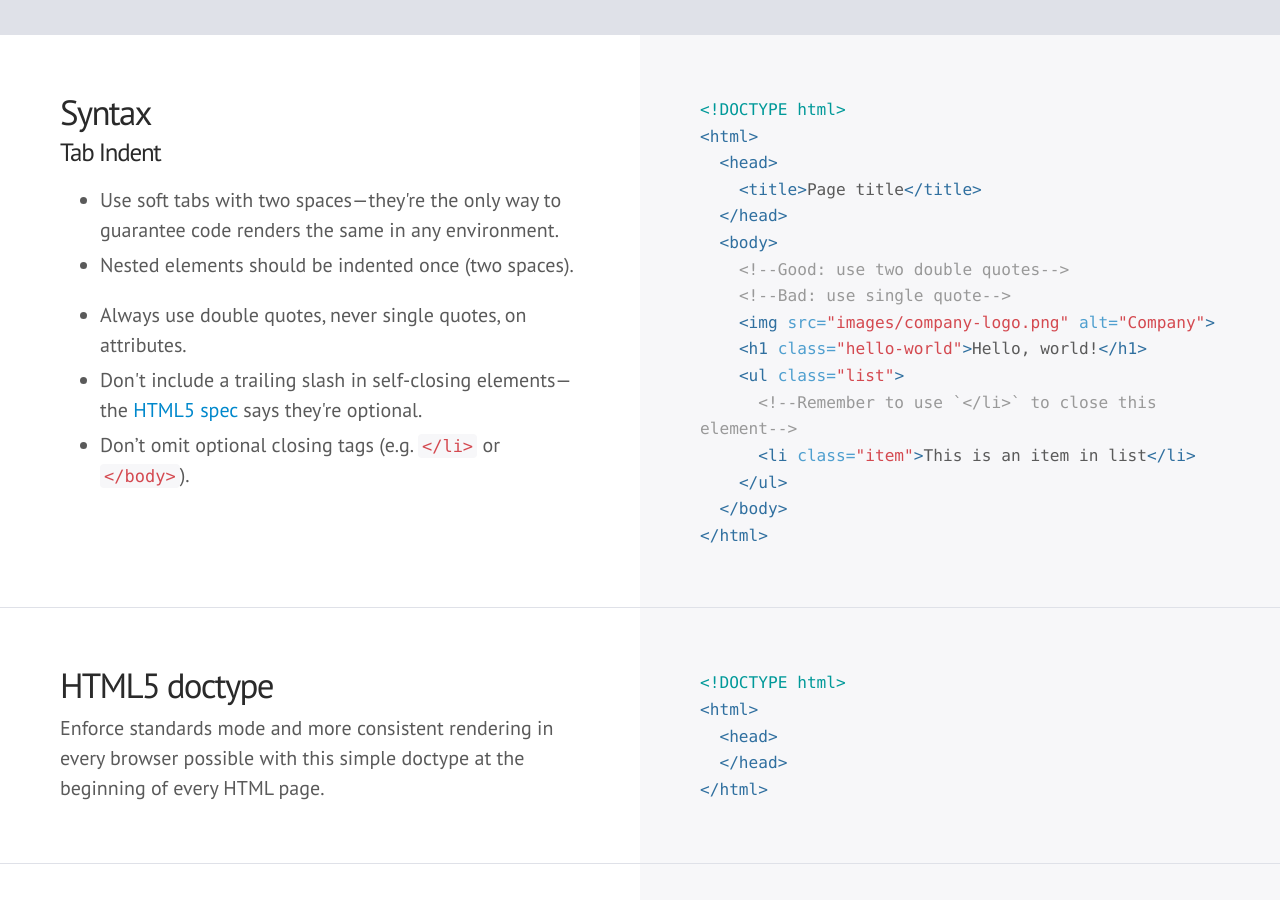
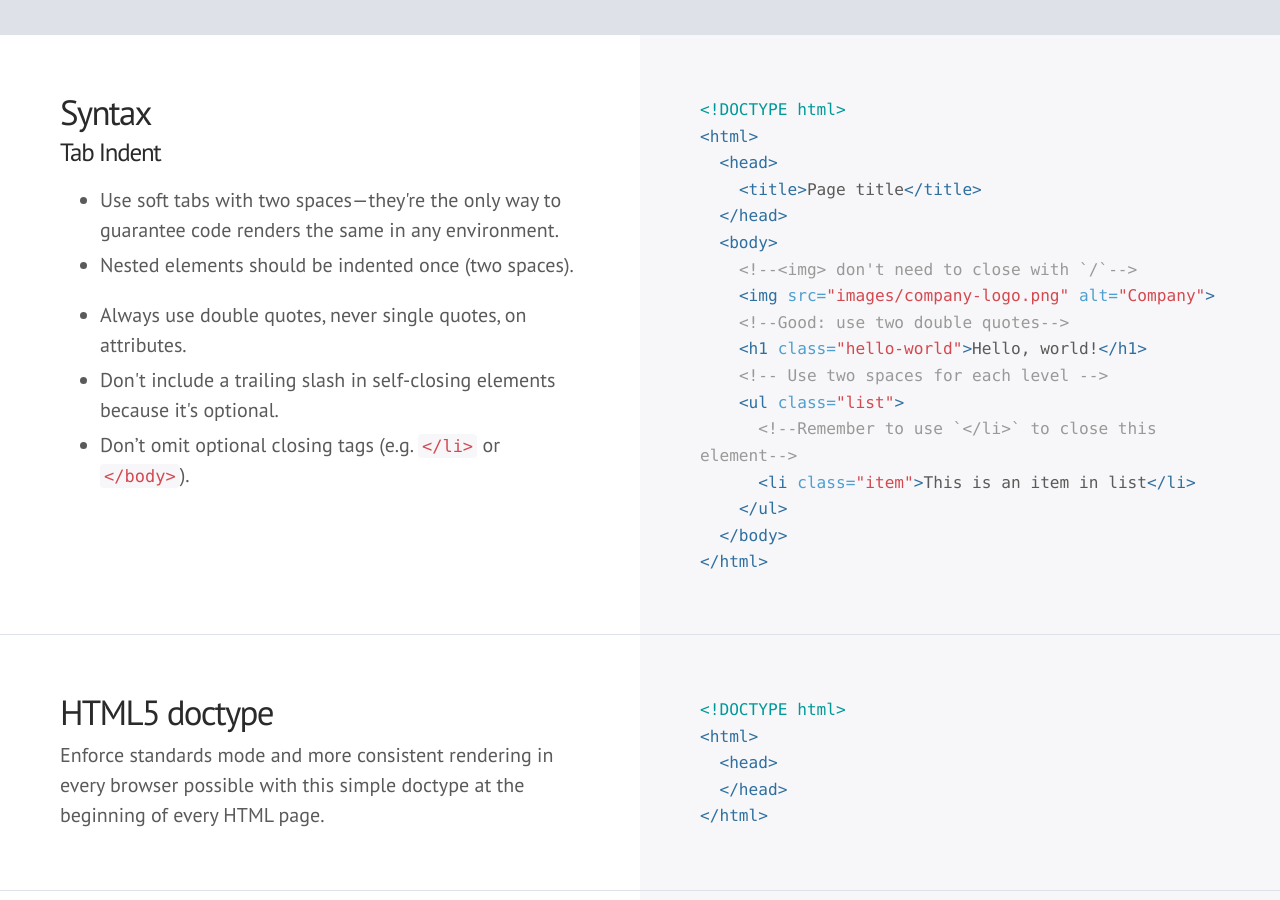
Before and after one commit to Solis-Lab-Solution/code-standards, a Jekyll site: the page built from index.html, in a window 1280 px wide and 900 px high, scrolled down 1190 px. Built offline with Jekyll 4.4.1, drawn with Linux system fonts in a browser that asks for light colours; some web fonts are replaced; Markdown is read by kramdown in place of the engine named in the settings; comment, search, counter and statistics services are not loaded.

Commit message:
Update HTML syntax

```diff
--- a/_includes/html/syntax.html
+++ b/_includes/html/syntax.html
@@ -4,10 +4,11 @@
     <title>Page title</title>
   </head>
   <body>
+    <!--<img> don't need to close with `/`-->
+    <img src="images/company-logo.png" alt="Company">
     <!--Good: use two double quotes-->
-    <!--Bad: use single quote-->
-    <img src="images/company-logo.png" alt="Company">
     <h1 class="hello-world">Hello, world!</h1>
+    <!-- Use two spaces for each level -->
     <ul class="list">
       <!--Remember to use `</li>` to close this element-->
       <li class="item">This is an item in list</li>
--- a/index.html
+++ b/index.html
@@ -57,7 +57,7 @@ layout: default
     </ul>
     <ul>
       <li>Always use double quotes, never single quotes, on attributes.</li>
-      <li>Don't include a trailing slash in self-closing elements—the <a href="http://dev.w3.org/html5/spec-author-view/syntax.html#syntax-start-tag">HTML5 spec</a> says they're optional.</li>
+      <li>Don't include a trailing slash in self-closing elements because it's optional.</li>
       <li>Don’t omit optional closing tags (e.g. <code>&lt;/li&gt;</code> or <code>&lt;/body&gt;</code>).</li>
     </ul>
   </div>
```
